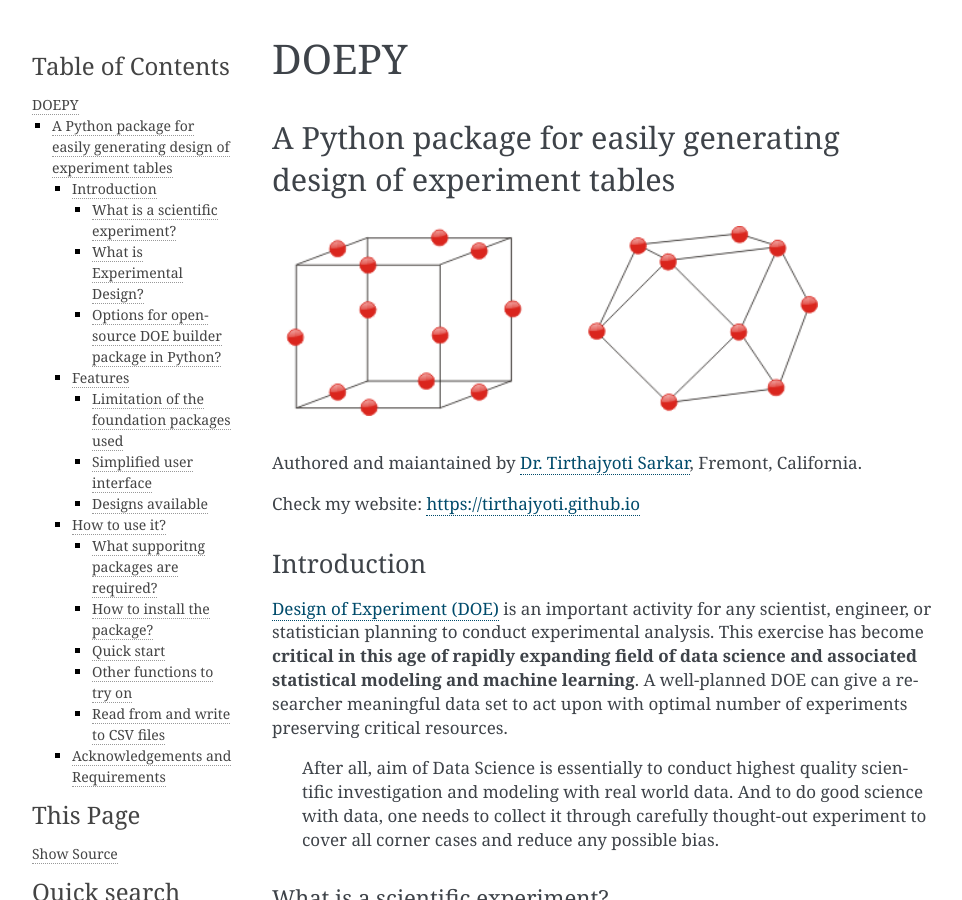
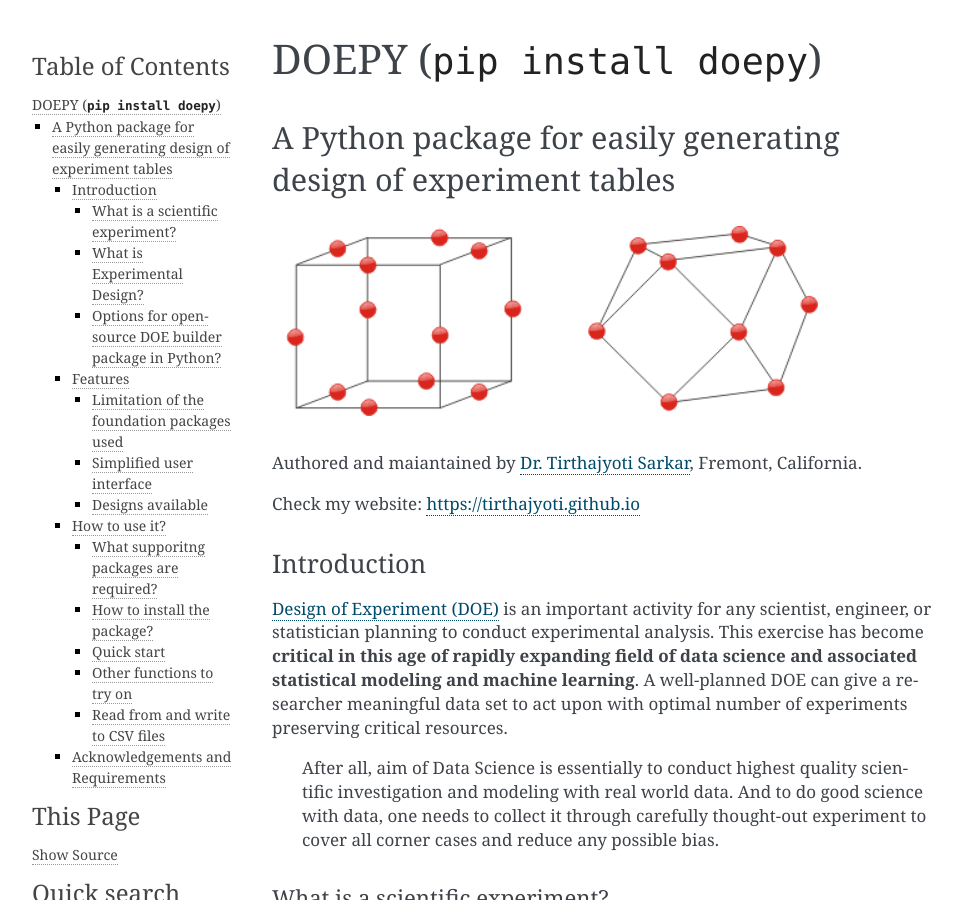
Before and after one commit to tirthajyoti/doepy, a Sphinx documentation site: the page built from docs/index.rst, in a window 1280 px wide and 900 px high. Shown: the whole window, without its empty margins (148-1110 px from the left). Built offline with Sphinx 7.4.7, drawn with Linux system fonts in a browser that asks for light colours.

Commit message:
Updated index.rst and README.rst

```diff
--- a/README.rst
+++ b/README.rst
@@ -1,6 +1,6 @@
-=======
-DOEPY
-=======
+==============================
+DOEPY (``pip install doepy``)
+==============================
 ----------------------------------------------------------------------
 A Python package for easily generating design of experiment tables
 ----------------------------------------------------------------------
--- a/docs/index.rst
+++ b/docs/index.rst
@@ -1,6 +1,6 @@
-=======
-DOEPY
-=======
+==============================
+DOEPY (``pip install doepy``)
+==============================
 ----------------------------------------------------------------------
 A Python package for easily generating design of experiment tables
 ----------------------------------------------------------------------
```
